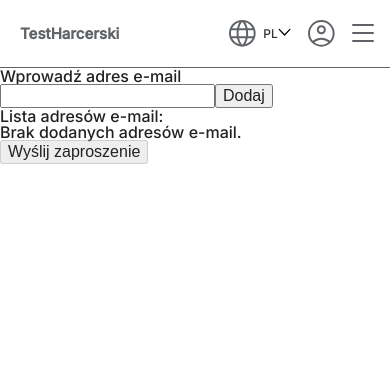
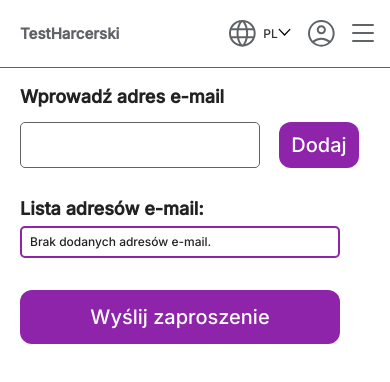
Before and after one commit to gaudnik/test_harcerski, a React (Create React App) app: page /zaprosdotestu in a window 390 px wide. Shown: the top 382 px of the page. Built offline with nearby package versions, Linux system fonts and the light colour scheme.

Commit message:
invitetotest mobile

```diff
--- a/src/Components/InviteToTest.js
+++ b/src/Components/InviteToTest.js
@@ -46,24 +46,28 @@ const InviteToTest = () => {
   };
 
   return (
-    <div>
-      <h2>Wprowadź adres e-mail</h2>
-      <input type="email" value={email} onChange={handleInputChange} />
-      <button onClick={handleAddEmail}>Dodaj</button>
+    <div className="invitetotest">
+      <h2 className="invitetotest__header">Wprowadź adres e-mail</h2>
+      <div className="invitetotest__add-box">
+        <input className="invitetotest__input" type="email" value={email} onChange={handleInputChange} />
+        <button className="btn invitetotest__btn" onClick={handleAddEmail}>Dodaj</button>
+      </div>
       {error && <p style={{ color: 'red' }}>{error}</p>}
-      <h3>Lista adresów e-mail:</h3>
+      <h3 className="invitetotest__second-header">Lista adresów e-mail:</h3>
+      <div className="invitetotest__email-box">
       {emailList.length > 0 ? (
         <ul>
           {emailList.map((email) => (
             <li key={email}>
-              {email} <button onClick={() => handleRemoveEmail(email)}>X</button>
+              {email} <button className='invitetotest__remove-btn' onClick={() => handleRemoveEmail(email)}>x</button>
             </li>
           ))}
         </ul>
       ) : (
         <p>Brak dodanych adresów e-mail.</p>
       )}
-      <button disabled={emailList.length === 0} onClick={handleSendInvitations}>
+      </div>
+      <button className="btn invitetotest__btn-send" disabled={emailList.length === 0} onClick={handleSendInvitations}>
         Wyślij zaproszenie
       </button>
     </div>
--- /dev/null
+++ b/src/Styles/Sections/_invitetotest.scss
@@ -0,0 +1,71 @@
+.invitetotest {
+    @include section-mobile;
+
+    &__header{
+        @include second-header;
+    }
+    &__second-header{
+        @include second-header;
+        margin-top: 2rem;
+    }
+    &__email-box{
+        display: flex;
+        flex-wrap: wrap;
+        width: 20rem;
+        height: auto;
+        padding: 0.5rem;
+        border: 2px solid $primary-color;
+        border-radius: 5px;
+        font-size: 0.75rem;
+        ul{
+            display: flex;
+            flex-wrap: wrap;
+        }
+        li{
+            width: auto;
+            padding: 0.25rem;
+            margin: 0.2rem;
+            border: 1px solid $primary-color;
+            border-radius: 5px;
+            background-color: $light_gray;
+            display: flex;
+            align-items: center;
+        }
+    }
+
+    &__remove-btn{
+        display: flex;
+        align-items: center;
+        justify-content: center; // Wyśrodkowanie w poziomie i pionie
+        width: 1rem;
+        height: 1rem;
+        margin-left: 0.5rem;
+        background-color: $light_gray;
+        border: 1px solid $primary-color;
+        border-radius: 50%;
+
+    }
+    &__add-box{
+        display: flex;
+        align-items: center;
+        margin-top: 1rem;
+        margin-bottom: 1rem;
+    }
+    &__input{
+        @include inputs;
+        margin-bottom: 0;
+        margin-top: 0;
+        width: 15rem;
+        margin-right: 0.5rem;
+    }
+    &__btn{
+        margin: 0 auto;
+        height: 2.875rem;
+        width: 5rem;
+
+    }
+    &__btn-send {
+        width: 20rem;
+        margin-top: 2rem;
+    }
+}
--- a/src/Styles/index.scss
+++ b/src/Styles/index.scss
@@ -20,3 +20,4 @@
 @import "./Sections/donation";
 @import "./Sections/aboutus";
 @import "./Sections/thanks";
+@import "./Sections/invitetotest";
```
